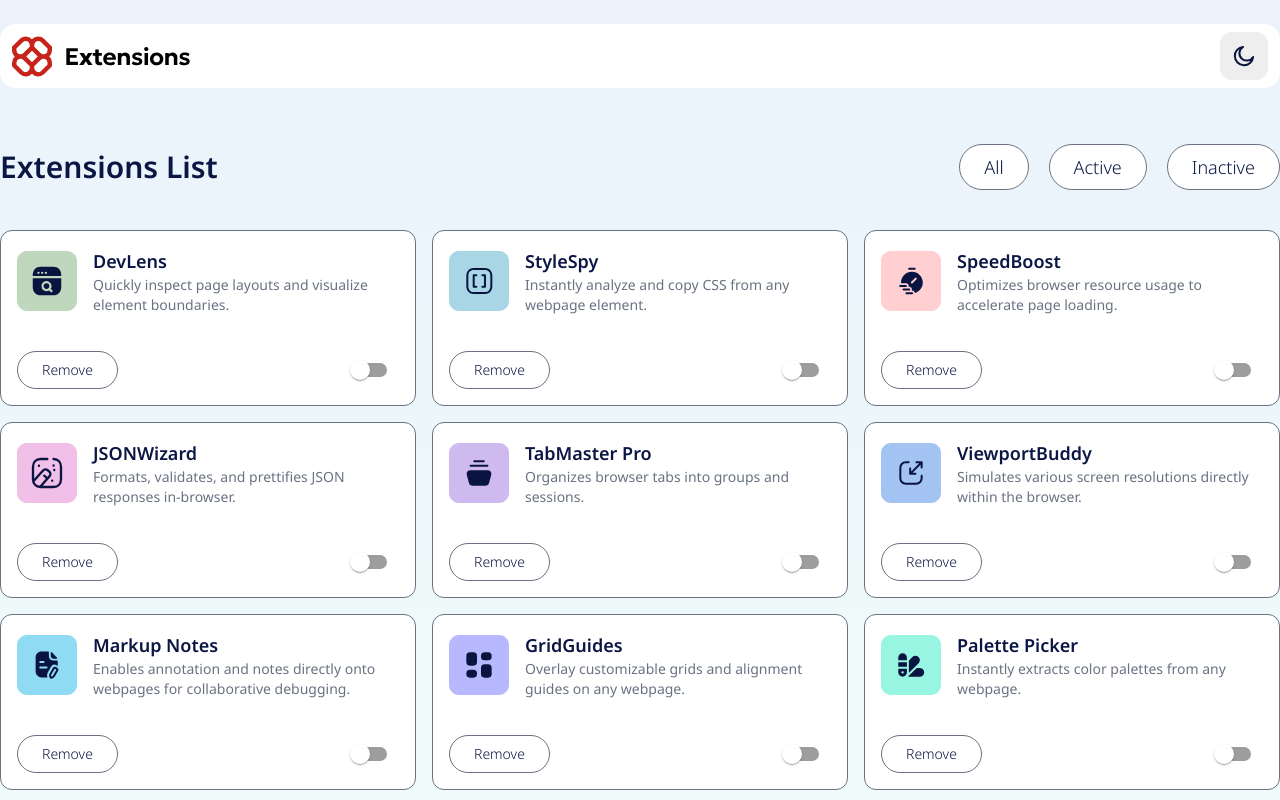
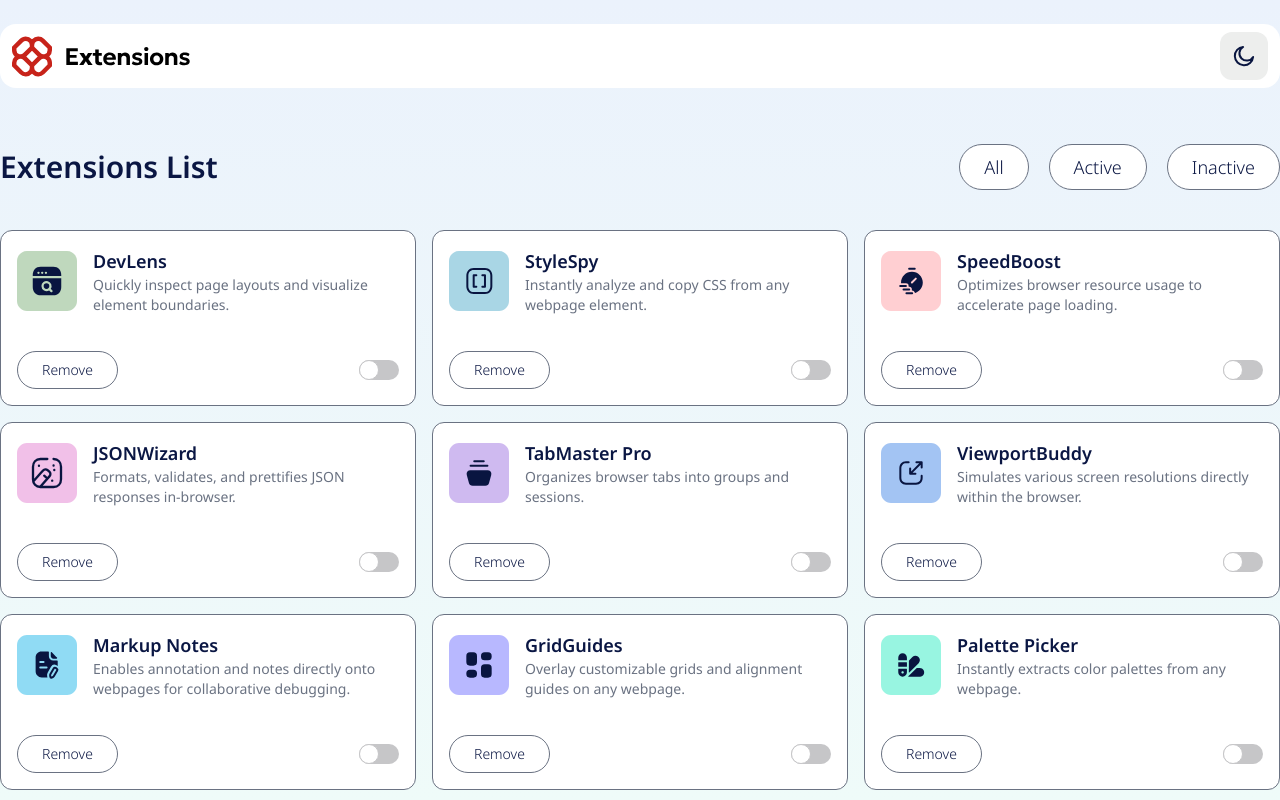
Before and after one commit to ptzburn/extensions, a React (Vite) app: page / in a window 1280 px wide. Shown: the top 800 px of the page. Built offline with nearby package versions, Linux system fonts and the light colour scheme.

Commit message:
layout ready

```diff
--- a/package.json
+++ b/package.json
@@ -10,9 +10,6 @@
     "preview": "vite preview"
   },
   "dependencies": {
-    "@emotion/react": "^11.14.0",
-    "@emotion/styled": "^11.14.0",
-    "@mui/material": "^7.1.0",
     "@tailwindcss/vite": "^4.1.7",
     "react": "^19.1.0",
     "react-dom": "^19.1.0",
--- a/src/components/Card.jsx
+++ b/src/components/Card.jsx
@@ -1,5 +1,5 @@
 import React from 'react'
-import ToggleButton from './ToggleButton.jsx'
+import Switch from './Switch.jsx'
 
 const Card = ({ extension: { iconPath, title, description } }) => {
   return (
@@ -13,7 +13,7 @@ const Card = ({ extension: { iconPath, title, description } }) => {
       </div>
       <div className="flex flex-row justify-between items-center">
         <button className="remove-button">Remove</button>
-        <ToggleButton disableRipple />
+        <Switch />
       </div>
     </div>
   )
--- /dev/null
+++ b/src/components/Switch.jsx
@@ -0,0 +1,16 @@
+import React, { useState } from 'react'
+
+const Switch = () => {
+  const [isSelected, setIsSelected] = useState(false)
+  return (
+    <button
+      onClick={() => setIsSelected(!isSelected)}
+      className={`flex w-10 h-5 rounded-full transition-all duration-500 ${isSelected ? 'bg-orange-500' : 'dark:bg-gray-600 bg-[#c6c6c8]'}`}
+    >
+      <span
+        className={`h-5 w-5 border border-[#c6c6c8] dark:border-gray-600 bg-white rounded-full transition-all duration-500 ${isSelected ? 'ml-5' : ''}`}
+      />
+    </button>
+  )
+}
+export default Switch
--- a/src/components/ToggleButton.jsx
+++ /dev/null
@@ -1,14 +0,0 @@
-import { styled } from '@mui/material/styles'
-import Switch from '@mui/material/Switch'
-
-const ToggleButton = styled(Switch)(() => ({
-  '& .MuiSwitch-switchBase.Mui-checked': {
-    color: '#fff'
-  },
-  '& .MuiSwitch-switchBase.Mui-checked + .MuiSwitch-track': {
-    backgroundColor: '#f35c51',
-    opacity: 1
-  }
-}))
-
-export default ToggleButton
--- a/src/index.css
+++ b/src/index.css
@@ -88,8 +88,4 @@
                 flex flex-col justify-between rounded-xl p-4 h-44;
     }
 
-    .switch {
-        @apply focus:ring-2 focus:outline-none focus:ring-offset-2 focus:ring-offset-white focus:ring-[#cc7378]
-        dark:focus:ring-[#b76468] dark:focus:ring-offset-black rounded-4xl
-    }
 }
```
Also changed, not shown: 1 other file (tests, documents, lock files or other folders).
